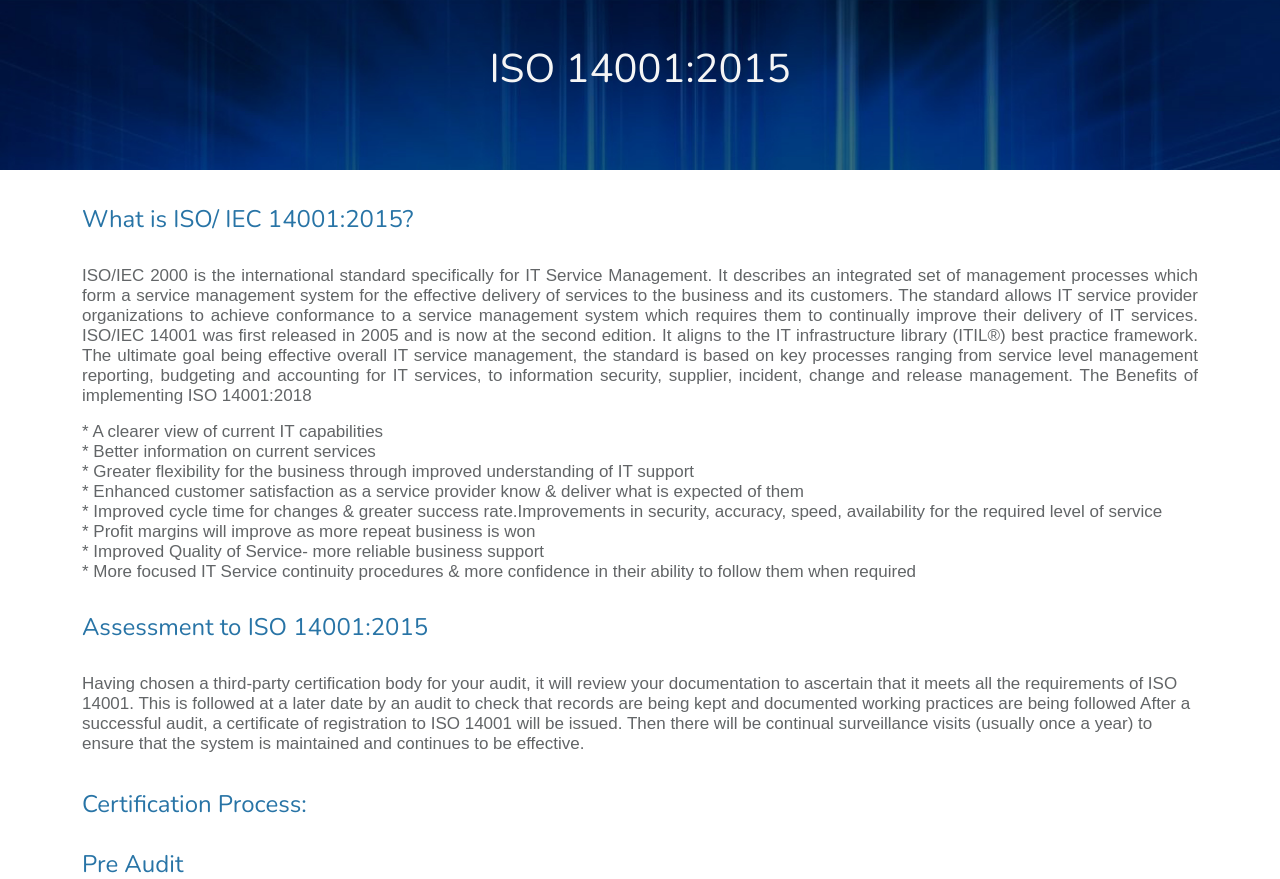
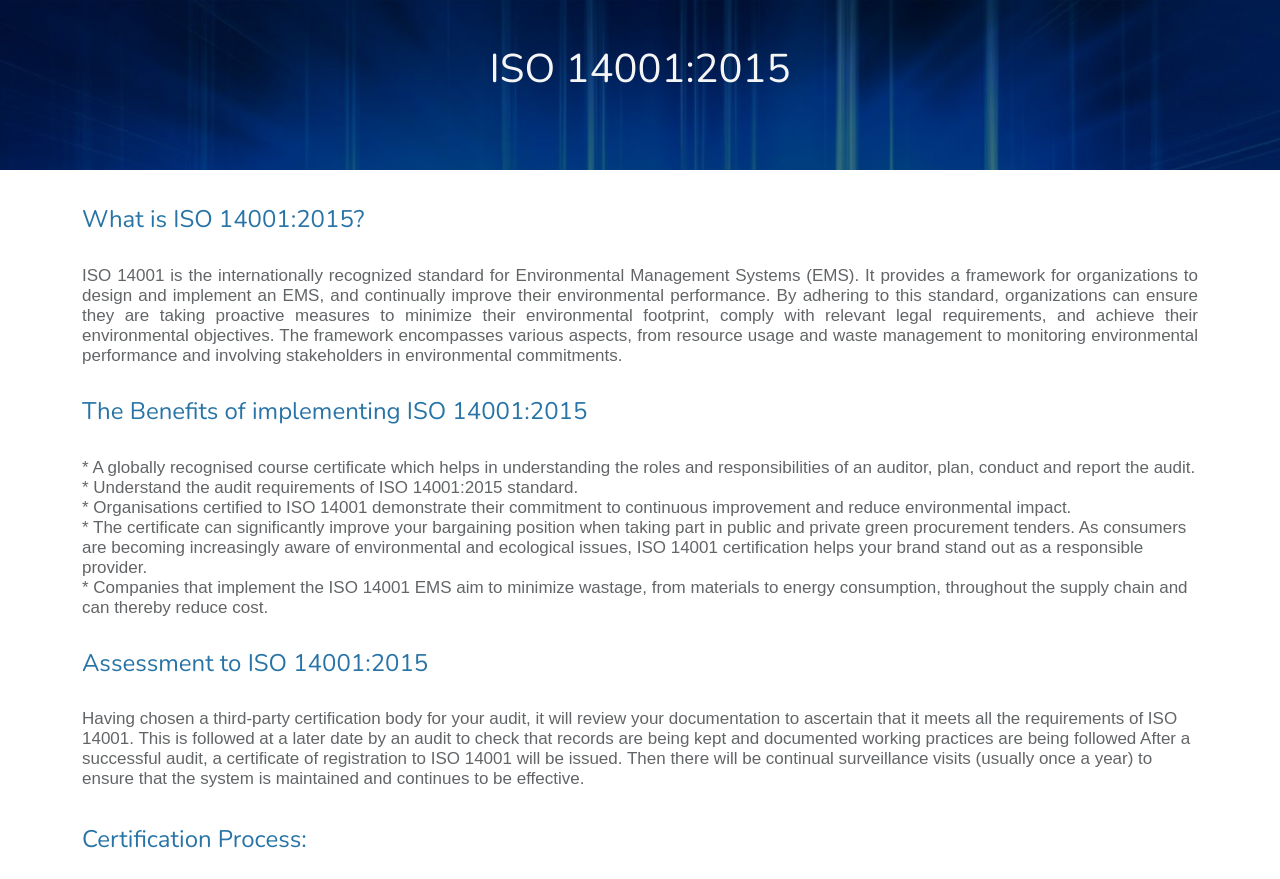
Before and after one commit to Concept-Quality-Assurance-Labs/Concept_QA_Labs, a Django app: page /iso14001/ in a window 1280 px wide. Shown: the part 84-963 px from the top of the page. Run offline with Django 3.2, Linux system fonts and the light colour scheme; some libraries are stand-ins or nearby versions.

Commit message:
updated ISO 14001 standard & removed six sigma words

```diff
--- a/cqal_web_project/cqal/templates/cqal/index.html
+++ b/cqal_web_project/cqal/templates/cqal/index.html
@@ -1148,7 +1148,7 @@
             <a href="{% url 'index' %}" class="logo d-flex align-items-center">
               <span>Concept QA Labs</span>
             </a><br>
-            <p style="color: #444444;">CQAL is engaged by global industries for state of art services in the areas of CMMI®,Project Management, Six Sigma and Software Engineering domains.Concept Quality Assurance Labs (CQAL) is established in the year 2004 with an objective of assisting worldwide industry towards scaling to process excellence by professionals having worked in significant roles in Quality management with some of the biggest Fortune500 companies.</p>
+            <p style="color: #444444;">CQAL is engaged by global industries for state of art services in the areas of CMMI®, Project Management, Software Engineering domains.Concept Quality Assurance Labs (CQAL) is established in the year 2004 with an objective of assisting worldwide industry towards scaling to process excellence by professionals having worked in significant roles in Quality management with some of the biggest Fortune500 companies.</p>
             <div class="social-links mt-3">
               <a href="#" class="twitter"><i class="bi bi-twitter"></i></a>
               <a href="https://www.facebook.com/conceptqalabs" class="facebook" target="_blank"><i class="bi bi-facebook"></i></a>
--- a/cqal_web_project/cqal/templates/cqal/iso14001.html
+++ b/cqal_web_project/cqal/templates/cqal/iso14001.html
@@ -9,20 +9,17 @@
   </div>
 
   <div class="container">
-    <h4 style="color: #2874A6;padding-top: 35px;">What is ISO/ IEC 14001:2015?</h4><br>
+    <h4 style="color: #2874A6;padding-top: 35px;">What is ISO 14001:2015?</h4><br>
     <p style="font-size: 17px;text-align: justify;color: #626567;">
-        ISO/IEC 2000 is the international standard specifically for IT Service Management. It describes an integrated set of management processes which form a service management system for the effective delivery of services to the business and its customers. The standard allows IT service provider organizations to achieve conformance to a service management system which requires them to continually improve their delivery of IT services. ISO/IEC 14001 was first released in 2005 and is now at the second edition. It aligns to the IT infrastructure library (ITIL®) best practice framework. The ultimate goal being effective overall IT service management, the standard is based on key processes ranging from service level management reporting, budgeting and accounting for IT services, to information security, supplier, incident, change and release management.
-    </
-    <h4 style="color: #2874A6;padding-top: 15px;">The Benefits of implementing ISO 14001:2018</h4><br>
+      ISO 14001 is the internationally recognized standard for Environmental Management Systems (EMS). It provides a framework for organizations to design and implement an EMS, and continually improve their environmental performance. By adhering to this standard, organizations can ensure they are taking proactive measures to minimize their environmental footprint, comply with relevant legal requirements, and achieve their environmental objectives. The framework encompasses various aspects, from resource usage and waste management to monitoring environmental performance and involving stakeholders in environmental commitments.
+    </p>
+    <h4 style="color: #2874A6;padding-top: 15px;">The Benefits of implementing ISO 14001:2015</h4><br>
     <p style="font-size: 17px;color: #626567;">
-        * A clearer view of current IT capabilities<br>
-        * Better information on current services<br>
-        * Greater flexibility for the business through improved understanding of IT support<br>
-        * Enhanced customer satisfaction as a service provider know & deliver what is expected of them<br>
-        * Improved cycle time for changes & greater success rate.Improvements in security, accuracy, speed, availability for the required level of service<br>
-        * Profit margins will improve as more repeat business is won<br>
-        * Improved Quality of Service- more reliable business support<br>
-        * More focused IT Service continuity procedures & more confidence in their ability to follow them when required<br>
+        * A globally recognised course certificate which helps in understanding the roles and responsibilities of an auditor, plan, conduct and report the audit.<br>
+        * Understand the audit requirements of ISO 14001:2015 standard.<br>
+        * Organisations certified to ISO 14001 demonstrate their commitment to continuous improvement and reduce environmental impact.<br>
+        * The certificate can significantly improve your bargaining position when taking part in public and private green procurement tenders. As consumers are becoming increasingly aware of environmental and ecological issues, ISO 14001 certification helps your brand stand out as a responsible provider.<br>
+        * Companies that implement the ISO 14001 EMS aim to minimize wastage, from materials to energy consumption, throughout the supply chain and can thereby reduce cost.<br>
     </p>
     <h4 style="color: #2874A6;padding-top: 15px;">Assessment to ISO 14001:2015</h4><br>
     <p style="font-size: 17px;color: #626567;">
@@ -112,7 +109,7 @@
     </p><hr>
     <h4 style="color: #2874A6;">Reach us for:</h4><br>
     <p style="font-size: 17px;color: #626567;">
-      Are we ready for a certification audit? What is the cost of an audit to ISO 14001:2011? When can we get audited? Please <a href="#contact" style="text-decoration: none;" class="scrollto">Contact us</a> for more information!
+      Are we ready for a certification audit? What is the cost of an audit to ISO 14001:2015? When can we get audited? Please <a href="#contact" style="text-decoration: none;" class="scrollto">Contact us</a> for more information!
     </p>
 </div>
 
--- a/cqal_web_project/cqal/templates/cqal/process appraisals.html
+++ b/cqal_web_project/cqal/templates/cqal/process appraisals.html
@@ -9,7 +9,7 @@
   <br>
   <div class="container">
     <h2 style="color: #2874A6;padding-top: 10px;">Process Appraisals</h2><br>
-    <span style="color: #566573;font-family: sans-serif;font-size: 18px;" class="para">Our Lead Appraisers can perform Appraisals in the areas of CMMI®, PCMM®, IT Service Management, ITIL® and Six Sigma. Some of our services include:
+    <span style="color: #566573;font-family: sans-serif;font-size: 18px;" class="para">Our Lead Appraisers can perform Appraisals in the areas of CMMI®, PCMM®, IT Service Management, ITIL®. Some of our services include:
     </span>
   </div>
   <br>
```
